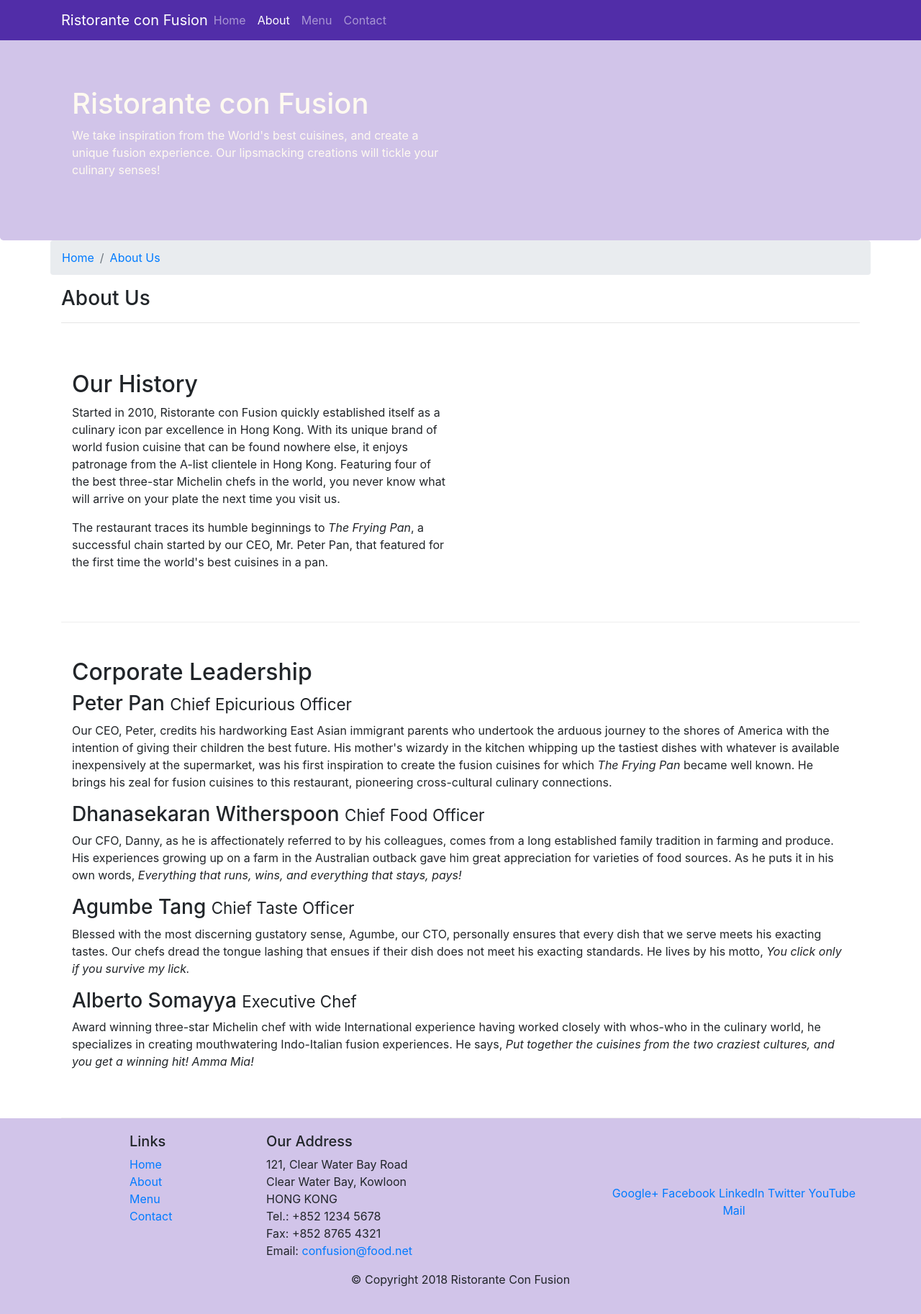
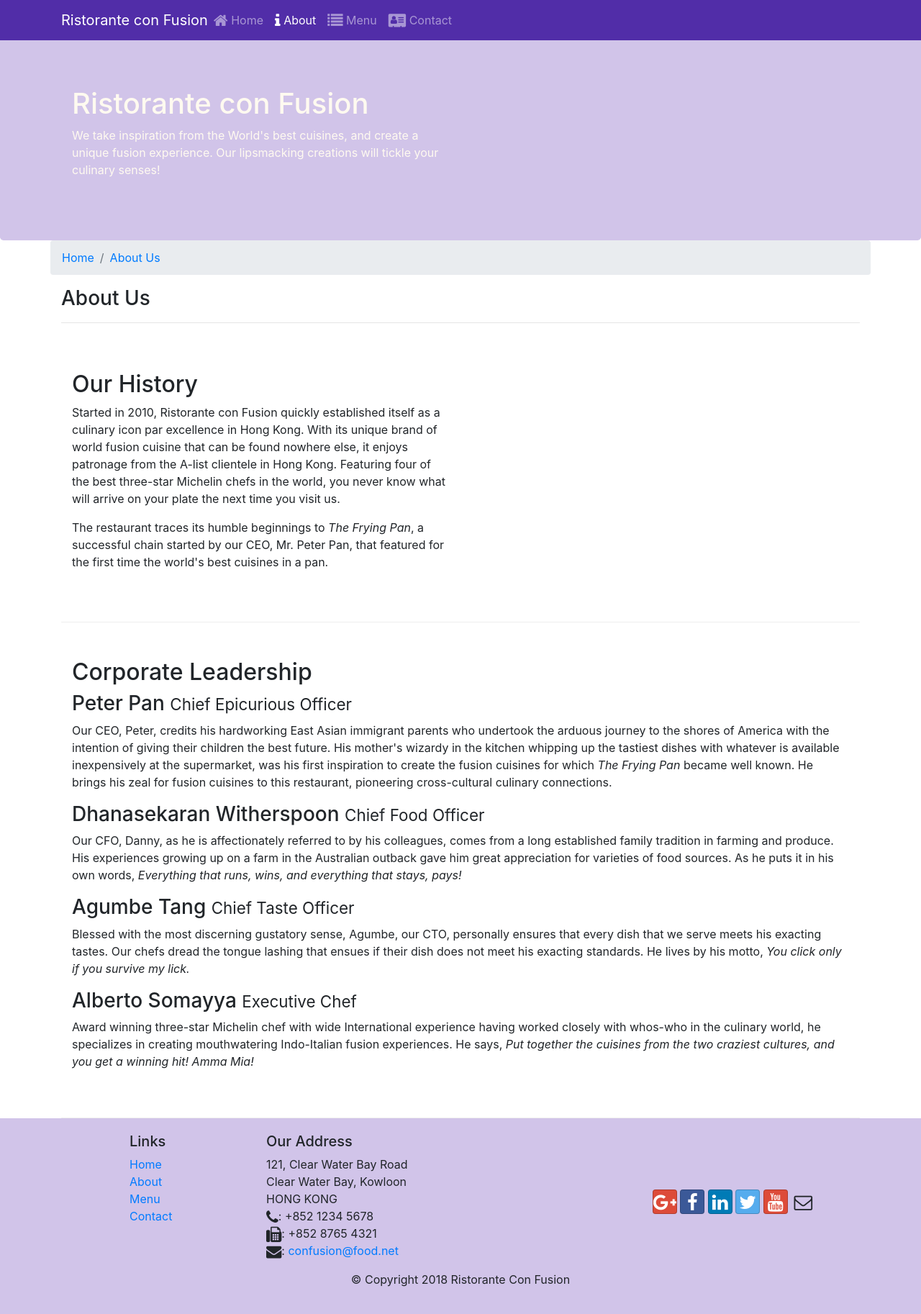
Before and after one commit to Arcgiss/Project, a website: page getting-started/aboutus.html in a window 1280 px wide. Shown: the whole page at 72% size. Drawn offline with nearby package versions, Linux system fonts and the light colour scheme.

Commit message:
Icon fonts added

```diff
--- a/getting-started/aboutus.html
+++ b/getting-started/aboutus.html
@@ -7,6 +7,8 @@
 
 
     <link rel="stylesheet" href="node_modules/bootstrap/dist/css/bootstrap.min.css">
+    <link rel="stylesheet" href="node_modules/font-awesome/css/font-awesome.min.css">
+    <link rel="stylesheet" href="node_modules/bootstrap-social/bootstrap-social.css">
     <link rel="stylesheet" href="css/styles.css">
     <title>Ristorante Con Fusion: About Us</title>
 </head>
@@ -22,10 +24,10 @@
         </a>
         <div class="collapse navbar-collapse" id="Navbar">
             <ul class="navbar-nav mr-auto">
-                <li class="nav-item "><a class="nav-link" href="#">Home </a></li>
-                <li class="nav-item active"><a class="nav-link" href= "#">About </a></li>
-                <li class="nav-item"><a class="nav-link" href="#">Menu </a></li>
-                <li class="nav-item"><a class="nav-link" href="#">Contact </a></li>
+                <li class="nav-item"><a class="nav-link" href="./index.html"><span class="fa fa-home fa-lg"></span> Home</a></li>
+                <li class="nav-item active"><a class="nav-link" href="#"><span class="fa fa-info fa-lg"></span> About</a></li>
+                <li class="nav-item"><a class="nav-link" href="#"><span class="fa fa-list fa-lg"></span> Menu</a></li>
+                <li class="nav-item"><a class="nav-link" href="#"><span class="fa fa-address-card fa-lg"></span> Contact</a></li>
 
             </ul>
         </div>
@@ -116,20 +118,22 @@
                         121, Clear Water Bay Road<br>
                         Clear Water Bay, Kowloon<br>
                         HONG KONG<br>
-                        Tel.: +852 1234 5678<br>
-                        Fax: +852 8765 4321<br>
-                        Email: <a href="mailto:confusion@food.net">confusion@food.net</a>
+                        <i class="fa fa-phone fa-lg"></i>: +852 1234 5678<br>
+                        <i class="fa fa-fax fa-lg"></i>: +852 8765 4321<br>
+                        <i class="fa fa-envelope fa-lg"></i>:
+                        <a href="mailto:confusion@food.net">confusion@food.net</a>
                     </address>
                 </div>
                 <div class="col-12 col-sm-4 align-self-center">
                     <div class="text-center">
-                        <a href="http://google.com/+">Google+</a>
-                        <a href="http://www.facebook.com/profile.php?id=">Facebook</a>
-                        <a href="http://www.linkedin.com/in/">LinkedIn</a>
-                        <a href="http://twitter.com/">Twitter</a>
-                        <a href="http://youtube.com/">YouTube</a>
-                        <a href="mailto:">Mail</a>
+                        <a class="btn btn-social-icon btn-google" href="http://google.com/+"><i class="fa fa-google-plus fa-lg"></i></a>
+                        <a class="btn btn-social-icon btn-facebook" href="http://www.facebook.com/profile.php?id="><i class="fa fa-facebook fa-lg"></i></a>
+                        <a class="btn btn-social-icon btn-linkedin" href="http://www.linkedin.com/in/"><i class="fa fa-linkedin fa-lg"></i></a>
+                        <a class="btn btn-social-icon btn-twitter" href="http://twitter.com/"><i class="fa fa-twitter fa-lg"></i></a>
+                        <a class="btn btn-social-icon btn-google" href="http://youtube.com/"><i class="fa fa-youtube fa-lg"></i></a>
+                        <a class="btn btn-social-icon" href="mailto:"><i class="fa fa-envelope-o fa-lg"></i></a>
                     </div>
+
                 </div>
             </div>
             <div class="row justify-content-center">
--- a/getting-started/package.json
+++ b/getting-started/package.json
@@ -15,6 +15,8 @@
   },
   "dependencies": {
     "bootstrap": "^4.5.0",
+    "bootstrap-social": "^5.1.1",
+    "font-awesome": "^4.7.0",
     "jquery": "^3.3.1",
     "popper.js": "^1.12.9"
   }
```
Also changed, not shown: getting-started/index.html (+20 -16 lines), 1 other file.
